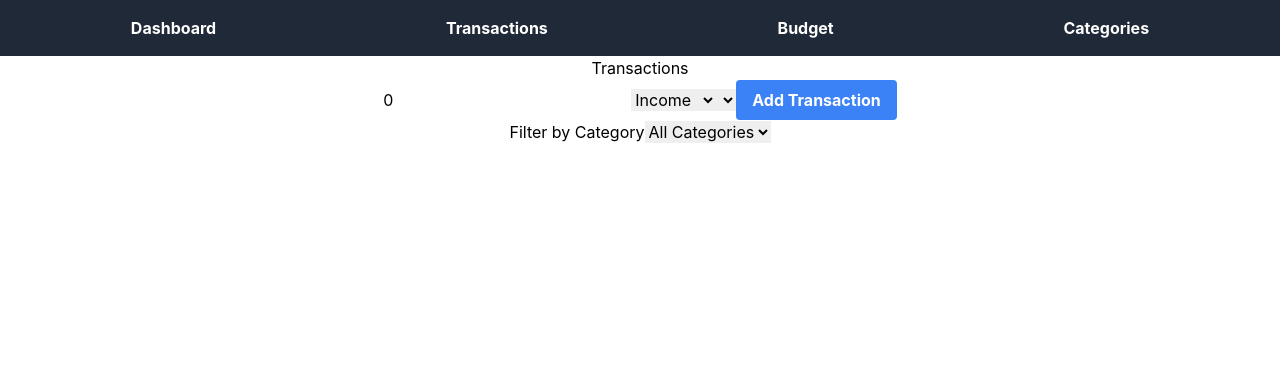
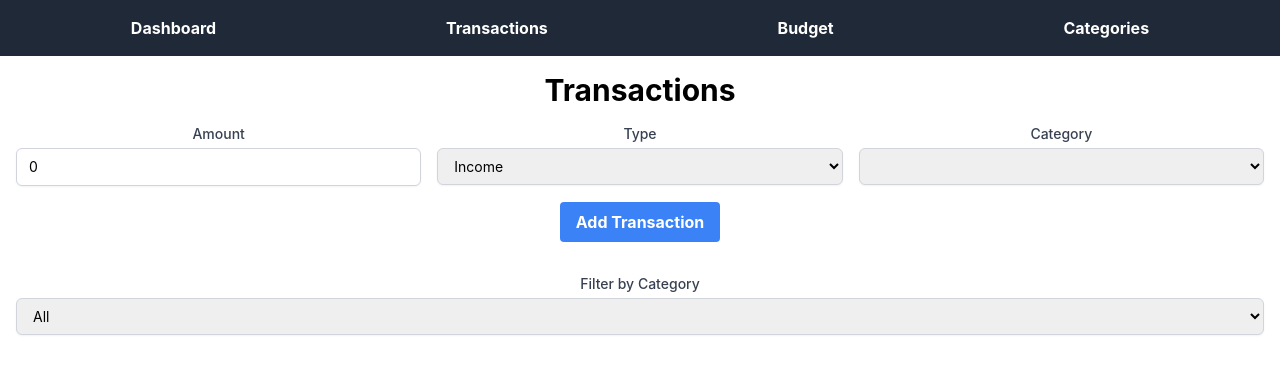
Before and after one commit to rla2892/budget-mate-app, a React (Create React App) app: page /transactions in a window 1280 px wide. Shown: the top 374 px of the page. Built offline with nearby package versions, Linux system fonts and the light colour scheme.

Commit message:
Style for transactions

```diff
--- a/src/components/TransactionForm.tsx
+++ b/src/components/TransactionForm.tsx
@@ -26,23 +26,45 @@ const TransactionForm: React.FC = () => {
     }
 
     return (
-        <form onSubmit={handleSubmit}>
+        <form onSubmit={handleSubmit} className="space-y-4">
+            <div className="flex space-x-4">
+                <div className="flex-1">
+                    <label htmlFor="transaction-amount" className="block text-sm font-medium text-gray-700">Amount</label>
                     <input
                         type="number"
                         id="transaction-amount"
                         data-testid="transaction-amount"
                         value={amount}
                         onChange={(e) => setAmount(Number(e.target.value))}
+                        className="mt-1 block w-full px-3 py-2 border border-gray-300 rounded-md shadow-sm focus:outline-none focus:ring-indigo-500 focus:border-indigo-500 sm:text-sm"
                     />
-            <select value={type} onChange={(e) => setType(e.target.value as `income` | `expense`)}>
+                </div>
+                <div className="flex-1">
+                    <label htmlFor="transaction-type" className="block text-sm font-medium text-gray-700">Type</label>
+                    <select
+                        id="transaction-type"
+                        value={type}
+                        onChange={(e) => setType(e.target.value as `income` | `expense`)}
+                        className="mt-1 block w-full px-3 py-2 border border-gray-300 rounded-md shadow-sm focus:outline-none focus:ring-indigo-500 focus:border-indigo-500 sm:text-sm"
+                    >
                         <option value="income">Income</option>
                         <option value="expense">Expense</option>
                     </select>
-            <select value={category} onChange={(e) => setCategory(e.target.value || `Other`)}>
-                {categories.map((category) => (
+                </div>
+                <div className="flex-1">
+                    <label htmlFor="transaction-category" className="block text-sm font-medium text-gray-700">Category</label>
+                    <select
+                        id="transaction-category"
+                        value={category}
+                        onChange={(e) => setCategory(e.target.value || `Other`)}
+                        className="mt-1 block w-full px-3 py-2 border border-gray-300 rounded-md shadow-sm focus:outline-none focus:ring-indigo-500 focus:border-indigo-500 sm:text-sm"
+                    >
+                        {categories.map((category: any) => (
                             <option key={category.id} value={category.name}>{category.name}</option>
                         ))}
                     </select>
+                </div>
+            </div>
             <Button type="submit">Add Transaction</Button>
         </form>
     )
--- a/src/components/TransactionList.tsx
+++ b/src/components/TransactionList.tsx
@@ -13,25 +13,31 @@ const TransactionList: React.FC = () => {
 
 
     return (
-        <div>
+        <div className="space-y-4">
             <div>
-                <label htmlFor="category">Filter by Category</label>
+                <label htmlFor="category-filter" className="block text-sm font-medium text-gray-700">Filter by Category</label>
                 <select
+                    id="category-filter"
+                    value={selectedCategory || undefined}
                     onChange={(e) => setSelectedCategory(e.target.value)}
-                    defaultValue=""
+                    className="mt-1 block w-full px-3 py-2 border border-gray-300 rounded-md shadow-sm focus:outline-none focus:ring-indigo-500 focus:border-indigo-500 sm:text-sm"
                 >
-                    <option value="">All Categories</option>
-                    {categories.map((category) => (
+                    <option value="All">All</option>
+                    {categories.map((category: any) => (
                         <option key={category.id} value={category.name}>
                             {category.name}
                         </option>
                     ))}
                 </select>
             </div>
-            <ul>
-                {filteredTransactions.map((transaction) => (
-                    <li key={transaction.id}>
-                        {transaction.type}: {transaction.amount} : {transaction.category}
+            <ul className="space-y-2">
+                {filteredTransactions.map((transaction: any) => (
+                    <li key={transaction.id} className="p-4 border border-gray-300 rounded-md shadow-sm">
+                        <div className="flex justify-between">
+                            <span className="font-semibold">{transaction.type}</span>
+                            <span>{transaction.amount}</span>
+                        </div>
+                        <div className="text-gray-500">{transaction.category}</div>
                     </li>
                 ))}
             </ul>
--- a/src/pages/Transactions.tsx
+++ b/src/pages/Transactions.tsx
@@ -4,10 +4,14 @@ import TransactionList from '../components/TransactionList'
 
 const Transactions: React.FC = () => {
     return (
-        <div>
-            <h1>Transactions</h1>
-            <TransactionForm />
-            <TransactionList />
+        <div className="container mx-auto p-4">
+            <h1 className="text-3xl font-bold mb-4">Transactions</h1>
+            <div className="mb-8">
+                <TransactionForm />
+            </div>
+            <div className="mb-8">
+                <TransactionList />
+            </div>
         </div>
     )
 }
```
Lines whose indentation alone changed are shown as unchanged.
